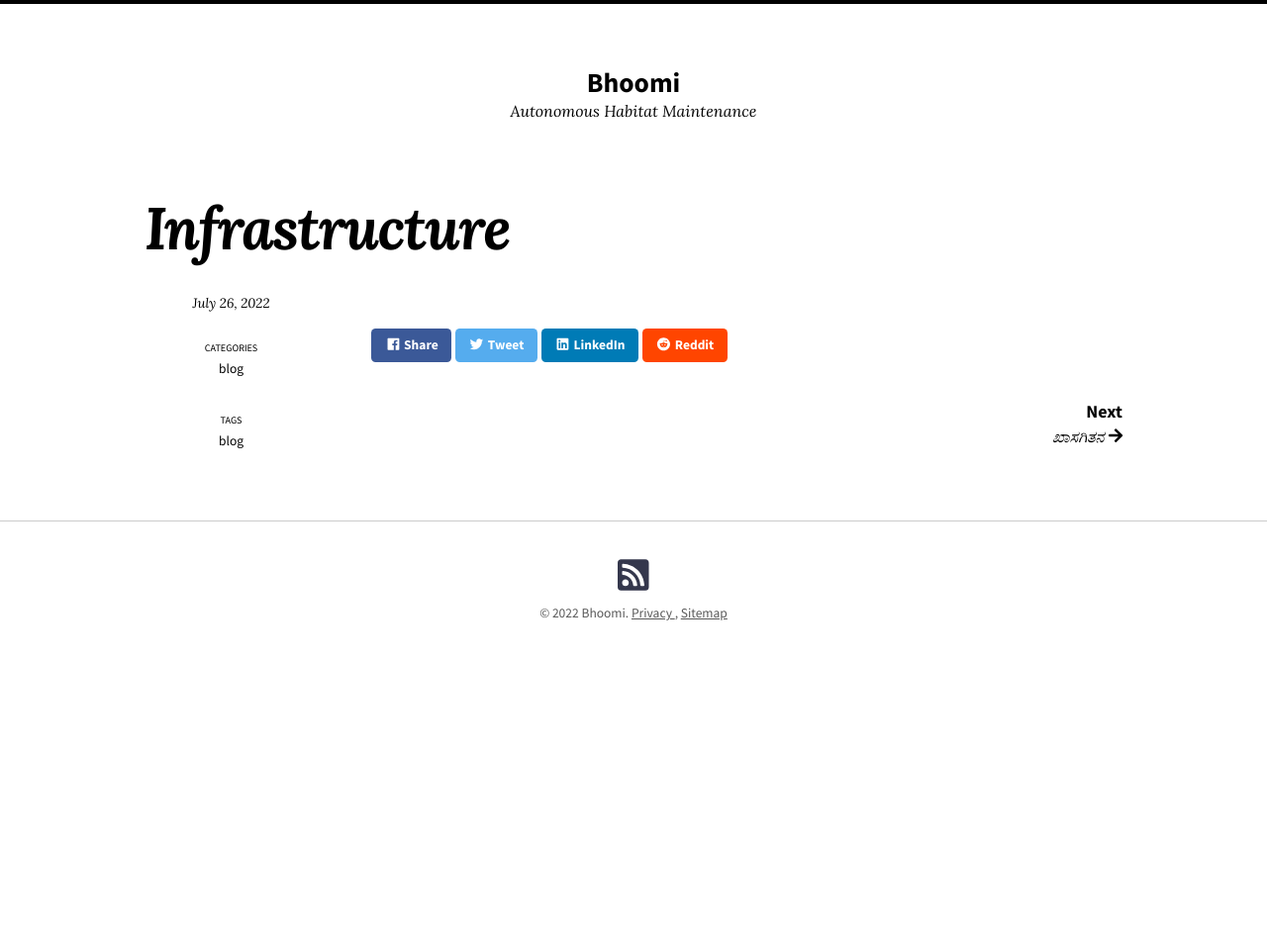
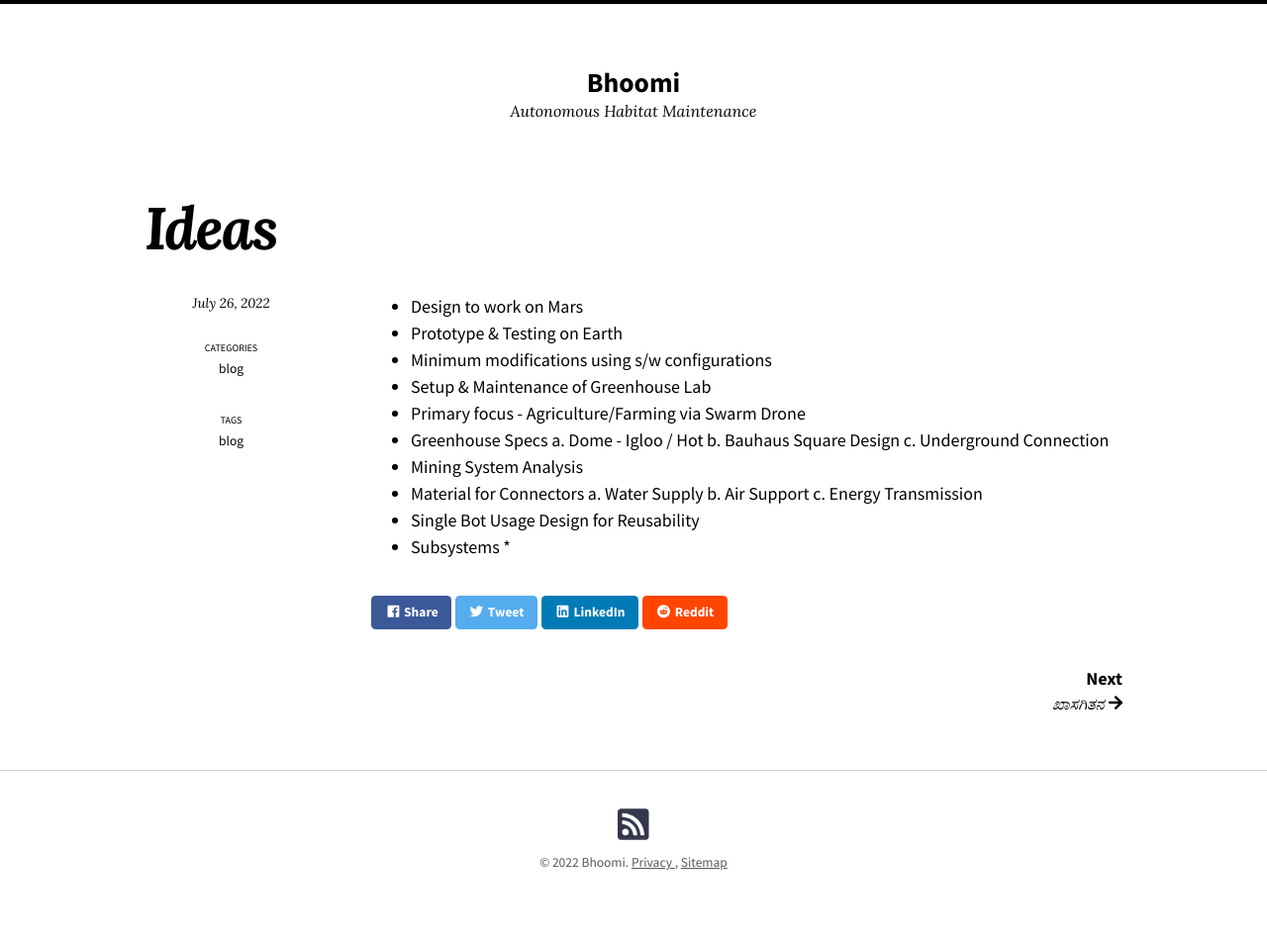
Before and after one commit to sachinsshetty/bhoomi, a Jekyll site: the page built from docs/_posts/blog/2022-07-26-operating-infrastrure.md, in a window 1280 px wide. Shown: the whole page at 99% size. Built offline with Jekyll 4.4.1, drawn with Linux system fonts in a browser that asks for light colours; nearby versions of some CDN libraries; before the commit the page ends 900 px from its top, so only the background shows below that.

Commit message:
Add ideas

```diff
--- a/docs/_posts/blog/2022-07-26-operating-infrastrure.md
+++ b/docs/_posts/blog/2022-07-26-operating-infrastrure.md
@@ -1,6 +1,6 @@
 ---
 layout: post
-title: "Infrastructure"
+title: "Ideas"
 excerpt: "--"
 categories: blog
 tags: [ blog ]
@@ -8,3 +8,15 @@ tags: [ blog ]
 date: 2022-07-26T08:08:50-04:00
 
 ---
+
+
+* Design to work on Mars
+* Prototype & Testing on Earth
+* Minimum modifications using s/w configurations
+* Setup & Maintenance of Greenhouse Lab
+* Primary focus - Agriculture/Farming via Swarm Drone
+* Greenhouse Specs a. Dome - Igloo / Hot b. Bauhaus Square Design c. Underground Connection
+* Mining System Analysis
+* Material for Connectors a. Water Supply b. Air Support c. Energy Transmission
+* Single Bot Usage Design for Reusability
+* Subsystems *
```
Also changed, not shown: docs/blog/index.md (+1 -1 lines).
